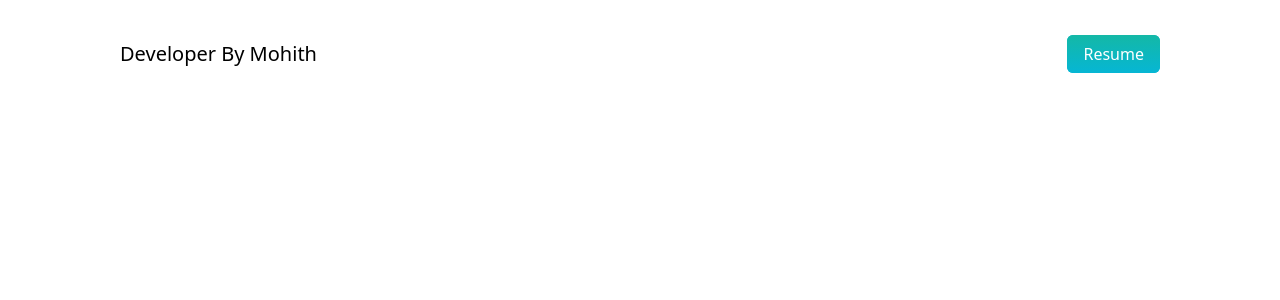
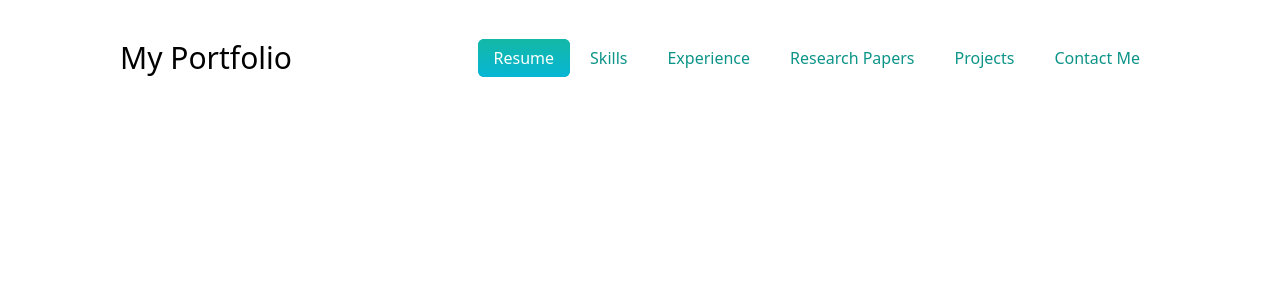
Before and after one commit to mohith-j/mohith-j.github.io, a React (Create React App) app: page / in a window 1280 px wide. Shown: the top 300 px of the page. Built offline with nearby package versions, Linux system fonts and the light colour scheme.

Commit message:
added navbar

```diff
--- a/src/App.js
+++ b/src/App.js
@@ -4,6 +4,7 @@ function App() {
   return (
     <section className="bg-white px-10 mx-20">
       <NavBar className="min-h-screen"/>
+
     </section>
   );
 }
--- a/src/components/navbar.js
+++ b/src/components/navbar.js
@@ -3,8 +3,8 @@ import React from "react";
 function navbar(){
     return(
         <nav className=" py-10 mb-12 flex justify-between">
-            <h1 className="font-burtons text-xl">Developer By Mohith</h1>
-            <ul className="flex items-center">
+            <h1 className="font-burtons text-3xl">My Portfolio</h1>
+            <ul className="flex items-center text-teal-600">
               {/* <li>
                 <BsFillMoonStarsFill
                   onClick={() => setDarkMode(!darkMode)}
@@ -19,6 +19,11 @@ function navbar(){
                   Resume
                 </a>
               </li>
+              <li className="mx-5">Skills</li>
+              <li className="mx-5">Experience</li>
+              <li className="mx-5">Research Papers</li>
+              <li className="mx-5">Projects</li>
+              <li className="mx-5">Contact Me</li>
             </ul>
         </nav>
     )
```
